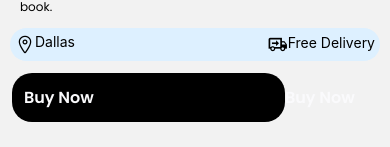
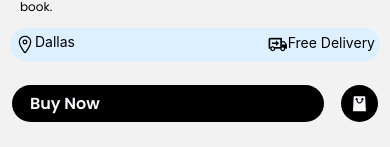
Before and after one commit to GUchechi/React_Native_Furniture_App, a React Native app: screen /ProductDetail in a window 390 px wide. Shown: the part 694-841 px from the top of the page. Built offline with nearby package versions, Linux system fonts and the light colour scheme.

Commit message:
productDetail

```diff
--- a/screens/ProductDetail.jsx
+++ b/screens/ProductDetail.jsx
@@ -3,6 +3,7 @@ import { StyleSheet, Text, View, Image } from "react-native";
 import { COLORS, SIZES } from "../constants";
 import { TouchableOpacity } from "react-native";
 import {
+  Fontisto,
   Ionicons,
   MaterialCommunityIcons,
   SimpleLineIcons,
@@ -116,7 +117,7 @@ const ProductDetail = ({ navigation }) => {
           </TouchableOpacity>
 
           <TouchableOpacity style={styles.addCart} onPress={() => {}}>
-            <Text style={styles.cartTitle}>Buy Now</Text>
+            <Fontisto name="shopping-bag" size={15} color={COLORS.lightWhite} />
           </TouchableOpacity>
         </View>
       </View>
@@ -223,19 +224,28 @@ const styles = StyleSheet.create({
     flexDirection: "row",
     justifyContent: "space-between",
     alignItems: "center",
-    width: SIZES.width - 44,
+    width: SIZES.width,
   },
   cartBtn: {
-    width: SIZES.width * 0.7,
+    width: SIZES.width * 0.8,
     backgroundColor: COLORS.black,
-    padding: SIZES.small,
+    padding: SIZES.small/2,
     borderRadius: SIZES.large,
     marginLeft: 12,
   },
   cartTitle: {
-    fontFamily: "semibold",
+    fontFamily: "semiBold",
     fontSize: SIZES.medium,
     color: COLORS.lightWhite,
+    marginLeft: SIZES.small
   },
-
+  addCart: {
+    width: 37,
+    height: 37,
+    borderRadius: 50,
+    margin: SIZES.small,
+    backgroundColor: COLORS.black,
+    justifyContent: "center",
+    alignItems: "center",
+  },
 });
```
